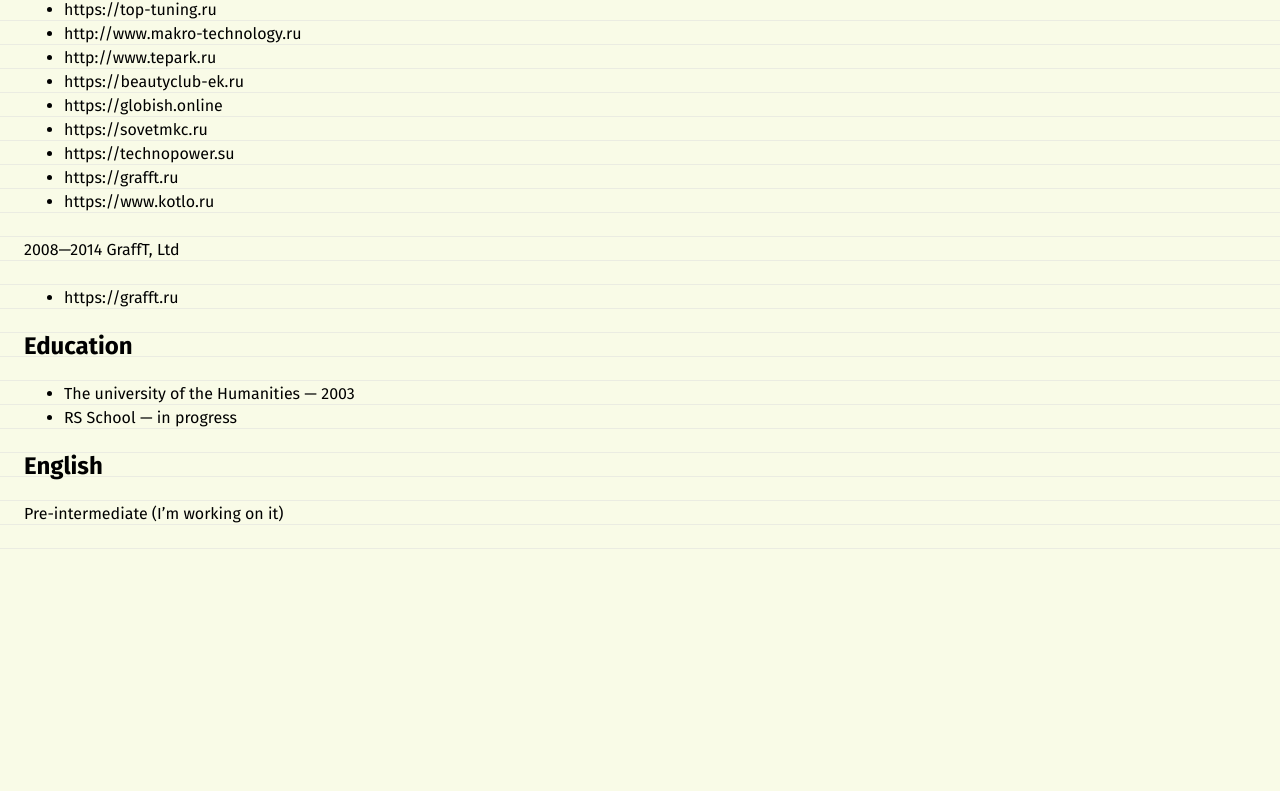
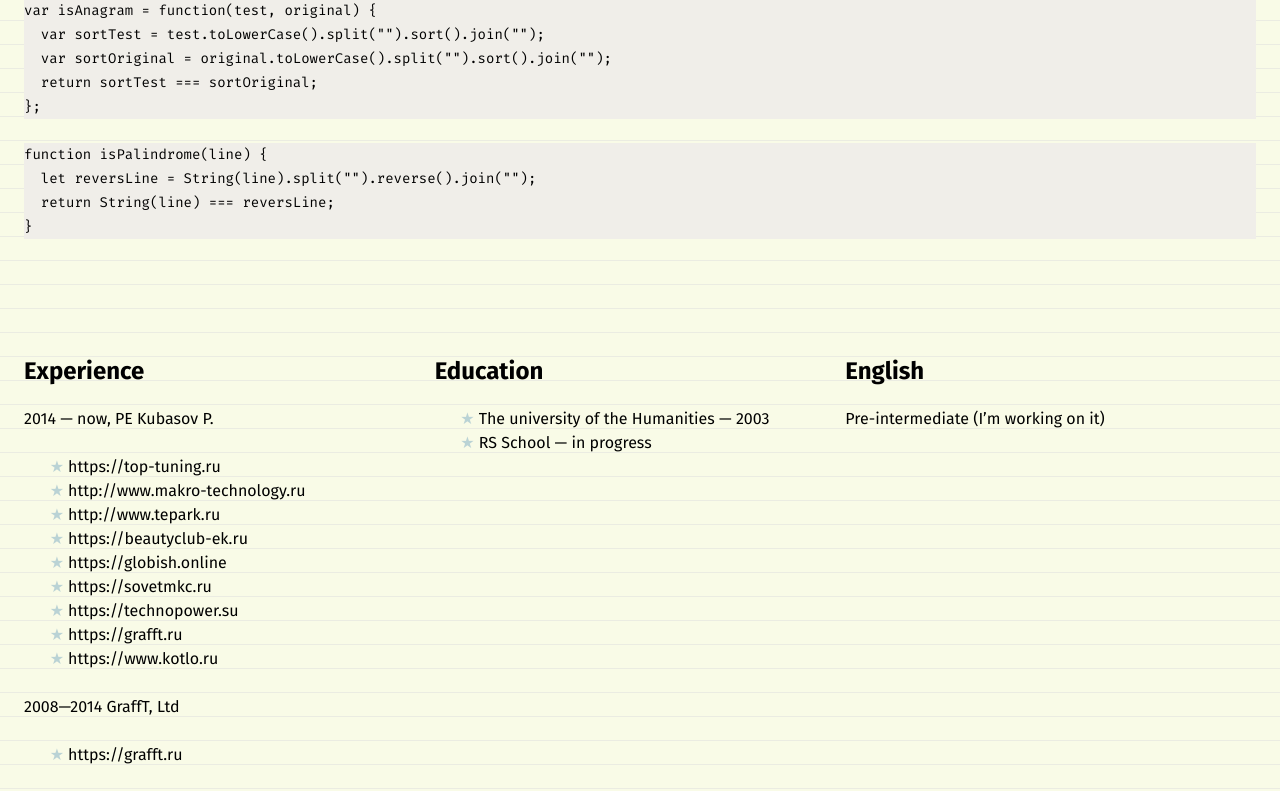
Before and after one commit to kubasovp/rsschool-cv, a plain HTML site: page index.html in a window 1280 px wide. Shown: the part 1299-2090 px from the top of the page. Before the commit the page ends 1849 px from the top, so only its background shows below. Drawn offline with Linux system fonts and the light colour scheme.

Commit message:
feat: add new styles

```diff
--- a/style.css
+++ b/style.css
@@ -6,10 +6,9 @@ html {
 *::after {
   box-sizing: inherit;
 }
-/* gray: #939597 */
-/* yellow: #F5DF4D */
 body {
-  margin: 0;
+  max-width: 1280px;
+  margin: 0 auto;
   padding: 24px;
   background-color: #f9fbe7;
   background: repeating-linear-gradient(
@@ -48,6 +47,13 @@ p {
 }
 ul {
   margin: 24px 0 0;
+  list-style-type: "★";
+}
+li {
+  padding-left: 4px;
+}
+li::marker {
+  color: rgba(0, 92, 159, 0.25);
 }
 /* section Skills */
 .skills table {
@@ -81,8 +87,28 @@ pre {
   header {
     display: flex;
     justify-content: space-between;
+    padding: 24px 0 46px 0;
+    border-bottom: 3px solid #939597;
   }
   .header-contacts {
     margin-top: 0;
   }
+  section {
+    margin-top: 96px;
+  }
 }
+@media screen and (min-width: 768px) {
+  main {
+    display: flex;
+    flex-wrap: wrap;
+    justify-content: space-between;
+  }
+  section {
+    width: 100%;
+  }
+  .experience,
+  .education,
+  .english {
+    width: calc(100% / 3);
+  }
+}
```
